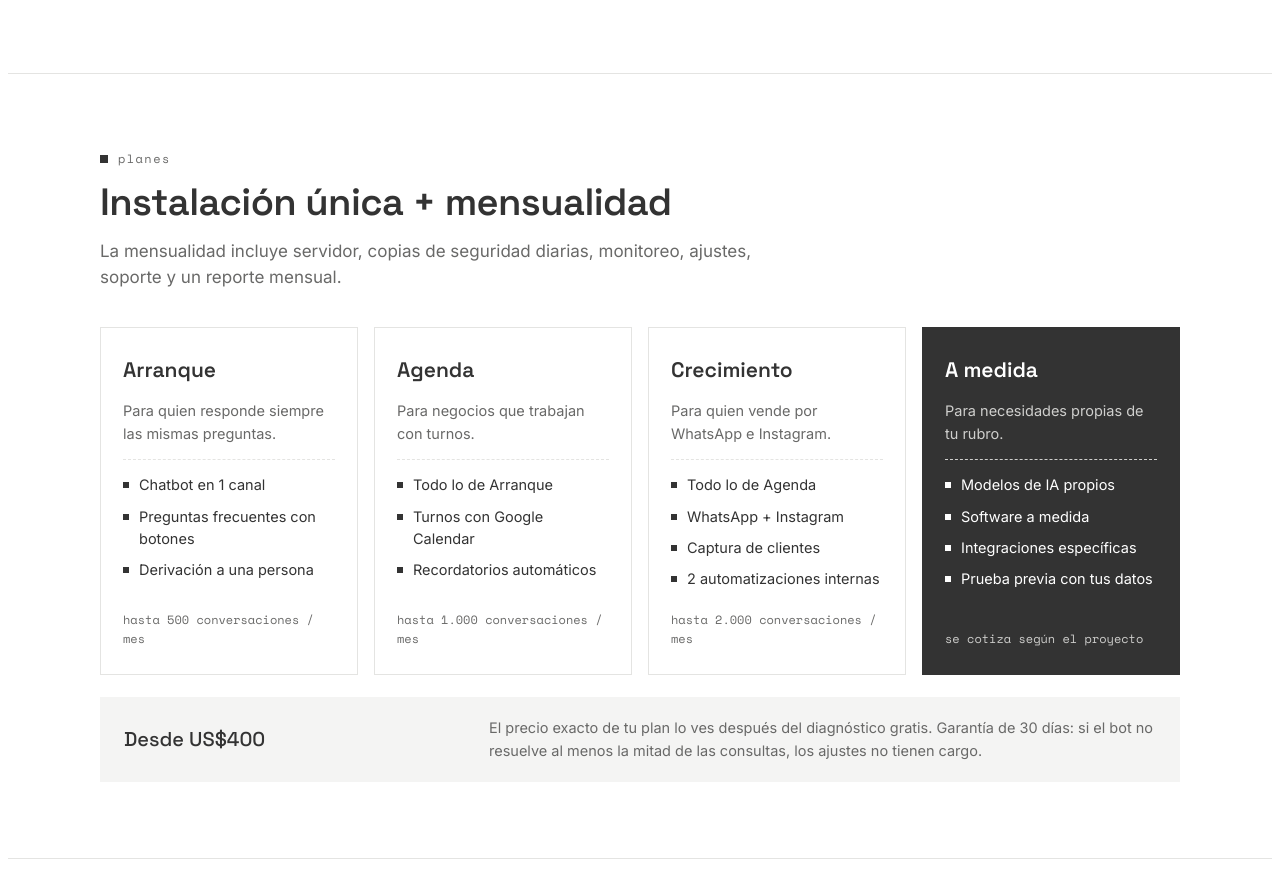
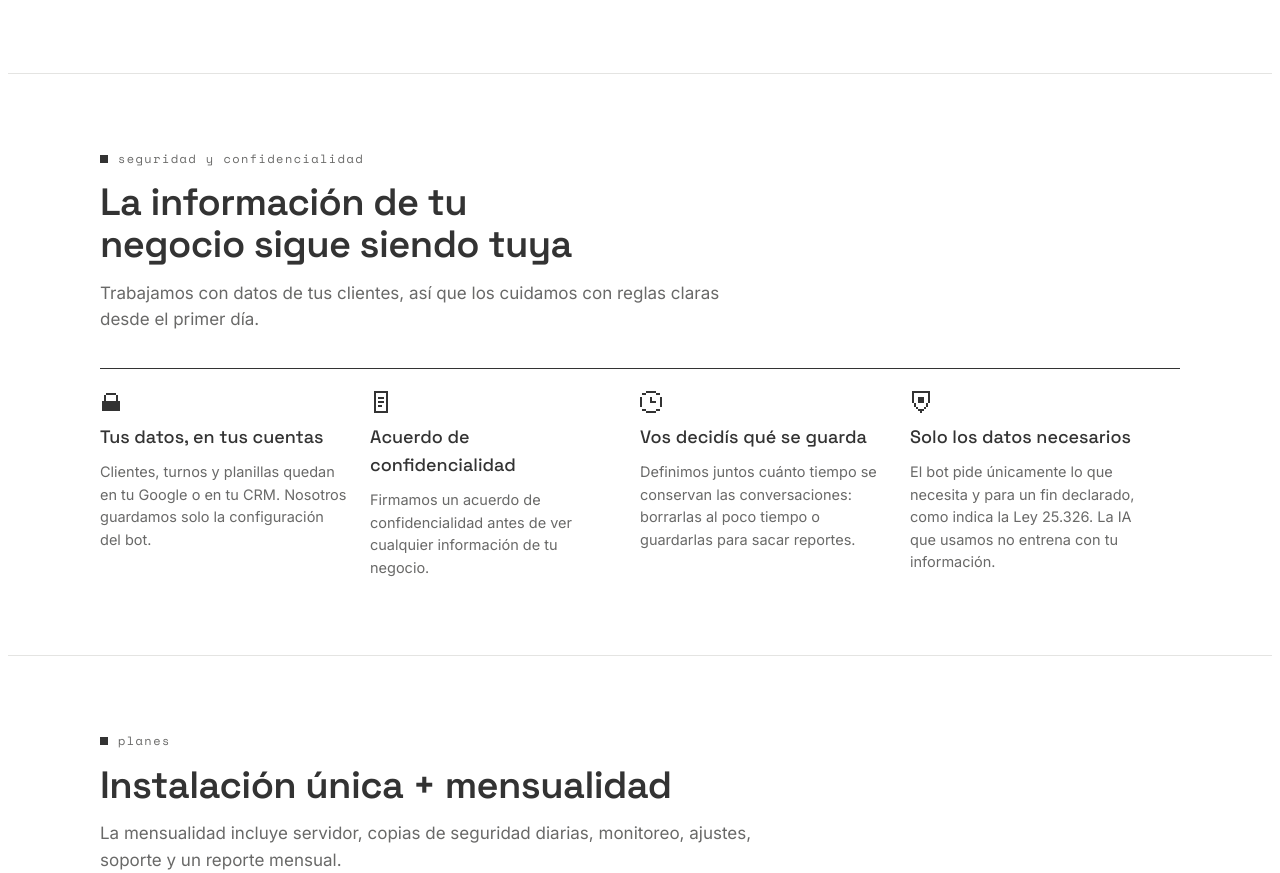
Before and after one commit to MarcoIppolito96/sinergIA, a plain HTML site: page index.html in a window 1280 px wide. Shown: the part 4284-5157 px from the top of the page. Drawn offline with nearby package versions, Linux system fonts and the light colour scheme; animation ran at ten frames a second.

Commit message:
Sección de seguridad y confidencialidad antes de los planes
Co-Authored-By: Claude Opus 5.5 <noreply@anthropic.com>
Claude-Session: https://claude.ai/code/session_0148CzKejQNepLi4R6Gm1nSB

```diff
--- a/index.html
+++ b/index.html
@@ -203,6 +203,13 @@ section.block{padding-block:76px;border-top:1px solid var(--line)}
 .fc .note{font-family:var(--f-mono);font-size:10.5px;fill:var(--ink)}
 .fc .split{stroke:var(--muted);stroke-dasharray:2 4}
 
+/* security */
+.sec4{display:grid;grid-template-columns:repeat(4,minmax(0,1fr));border-top:1px solid var(--ink)}
+.sec4 div{padding:22px 22px 0 0;display:grid;gap:10px;align-content:start;min-width:0}
+.sec4 .ic{width:22px;height:22px;color:var(--ink)}
+.sec4 h3{font-weight:500;font-size:18px}
+.sec4 p{color:var(--muted);font-size:14.5px}
+
 /* steps, plans, faq, contact */
 .steps{list-style:none;margin:0;padding:0;display:grid;grid-template-columns:repeat(5,minmax(0,1fr));position:relative}
 .steps::before{content:"";position:absolute;left:0;right:0;top:0;height:1px;background:var(--ink);transform-origin:left center}
@@ -286,10 +293,12 @@ footer .wrap{display:flex;flex-wrap:wrap;justify-content:space-between;gap:12px;
   .steps::before{display:none}
   .steps li{border-top:1px solid var(--line);padding:20px 0 18px}
   .flow-legend{grid-template-columns:repeat(2,minmax(0,1fr))}
+  .sec4{grid-template-columns:repeat(2,minmax(0,1fr));row-gap:28px}
   .nav a:not(.cta){display:none}
 }
 @media (max-width:680px){
   .grid3{grid-template-columns:1fr}
+  .sec4{grid-template-columns:1fr}
   .plans{grid-template-columns:1fr}
   .hero .wrap{padding-block:40px 48px}
   section.block{padding-block:56px}
@@ -496,6 +505,22 @@ footer .wrap{display:flex;flex-wrap:wrap;justify-content:space-between;gap:12px;
         <li><span class="n">04</span><h3>Prueba y entrega</h3><p>Lo probás desde tu celular antes de publicarlo y capacitamos a tu equipo.</p></li>
         <li><span class="n">05</span><h3>Acompañamiento</h3><p>Servidor, monitoreo, ajustes y un reporte cada mes.</p></li>
       </ol>
+    </div>
+  </section>
+
+  <section class="block" id="seguridad">
+    <div class="wrap">
+      <div class="head rv">
+        <div class="label"><span class="px"></span>seguridad y confidencialidad</div>
+        <h2>La información de tu negocio sigue siendo tuya</h2>
+        <p>Trabajamos con datos de tus clientes, así que los cuidamos con reglas claras desde el primer día.</p>
+      </div>
+      <div class="sec4 rv">
+        <div><svg class="ic" viewBox="0 0 11 11" aria-hidden="true" shape-rendering="crispEdges" fill="currentColor"><rect x="3" y="1" width="5" height="1"/><rect x="2" y="2" width="1" height="3"/><rect x="8" y="2" width="1" height="3"/><rect x="1" y="5" width="9" height="5"/></svg><h3>Tus datos, en tus cuentas</h3><p>Clientes, turnos y planillas quedan en tu Google o en tu CRM. Nosotros guardamos solo la configuración del bot.</p></div>
+        <div><svg class="ic" viewBox="0 0 11 11" aria-hidden="true" shape-rendering="crispEdges" fill="currentColor"><rect x="2" y="0" width="7" height="1"/><rect x="2" y="0" width="1" height="11"/><rect x="8" y="0" width="1" height="11"/><rect x="2" y="10" width="7" height="1"/><rect x="4" y="3" width="3" height="1"/><rect x="4" y="5" width="3" height="1"/><rect x="4" y="7" width="2" height="1"/></svg><h3>Acuerdo de confidencialidad</h3><p>Firmamos un acuerdo de confidencialidad antes de ver cualquier información de tu negocio.</p></div>
+        <div><svg class="ic" viewBox="0 0 11 11" aria-hidden="true" shape-rendering="crispEdges" fill="currentColor"><rect x="3" y="0" width="5" height="1"/><rect x="1" y="1" width="2" height="1"/><rect x="8" y="1" width="2" height="1"/><rect x="0" y="3" width="1" height="5"/><rect x="10" y="3" width="1" height="5"/><rect x="1" y="9" width="2" height="1"/><rect x="8" y="9" width="2" height="1"/><rect x="3" y="10" width="5" height="1"/><rect x="5" y="3" width="1" height="3"/><rect x="6" y="5" width="2" height="1"/></svg><h3>Vos decidís qué se guarda</h3><p>Definimos juntos cuánto tiempo se conservan las conversaciones: borrarlas al poco tiempo o guardarlas para sacar reportes.</p></div>
+        <div><svg class="ic" viewBox="0 0 11 11" aria-hidden="true" shape-rendering="crispEdges" fill="currentColor"><rect x="1" y="0" width="9" height="1"/><rect x="1" y="0" width="1" height="6"/><rect x="9" y="0" width="1" height="6"/><rect x="2" y="6" width="1" height="2"/><rect x="8" y="6" width="1" height="2"/><rect x="3" y="8" width="1" height="1"/><rect x="7" y="8" width="1" height="1"/><rect x="4" y="9" width="3" height="1"/><rect x="5" y="10" width="1" height="1"/><rect x="4" y="3" width="3" height="3"/></svg><h3>Solo los datos necesarios</h3><p>El bot pide únicamente lo que necesita y para un fin declarado, como indica la Ley 25.326. La IA que usamos no entrena con tu información.</p></div>
+      </div>
     </div>
   </section>
 
```
